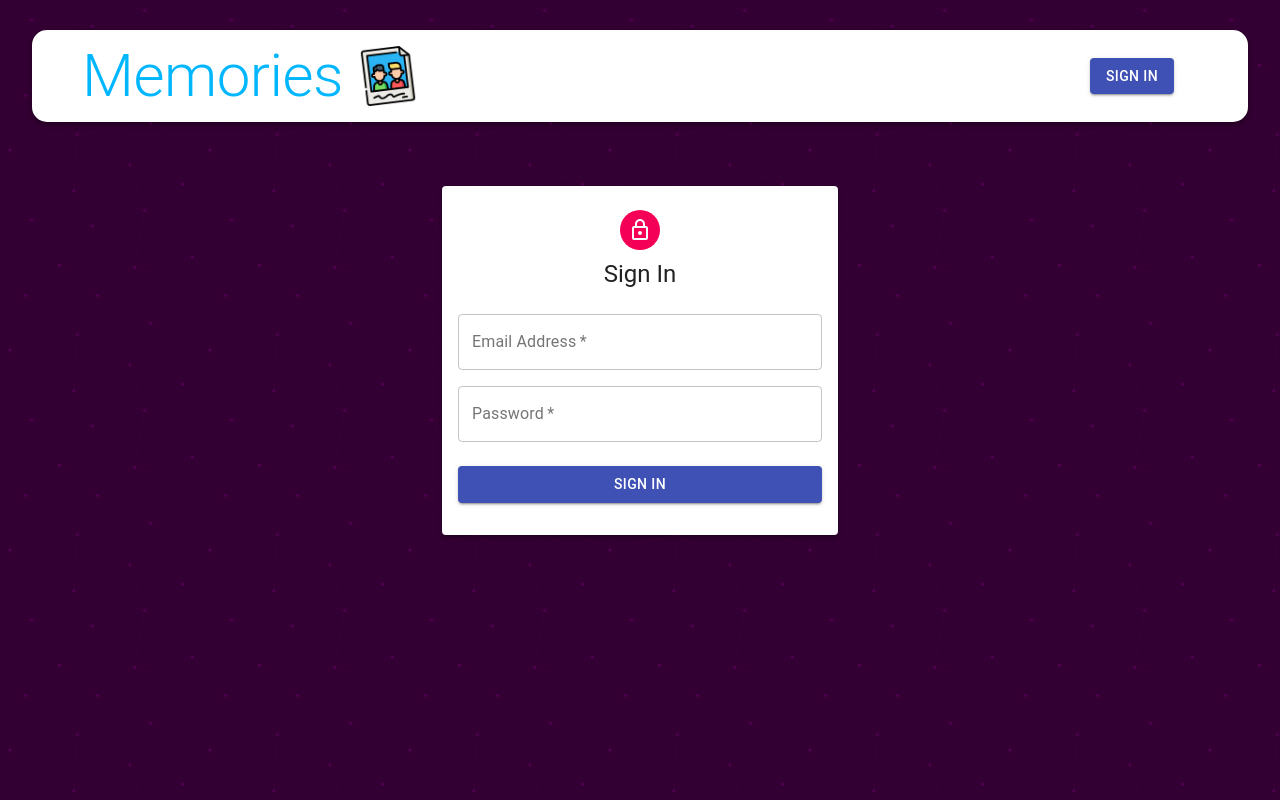
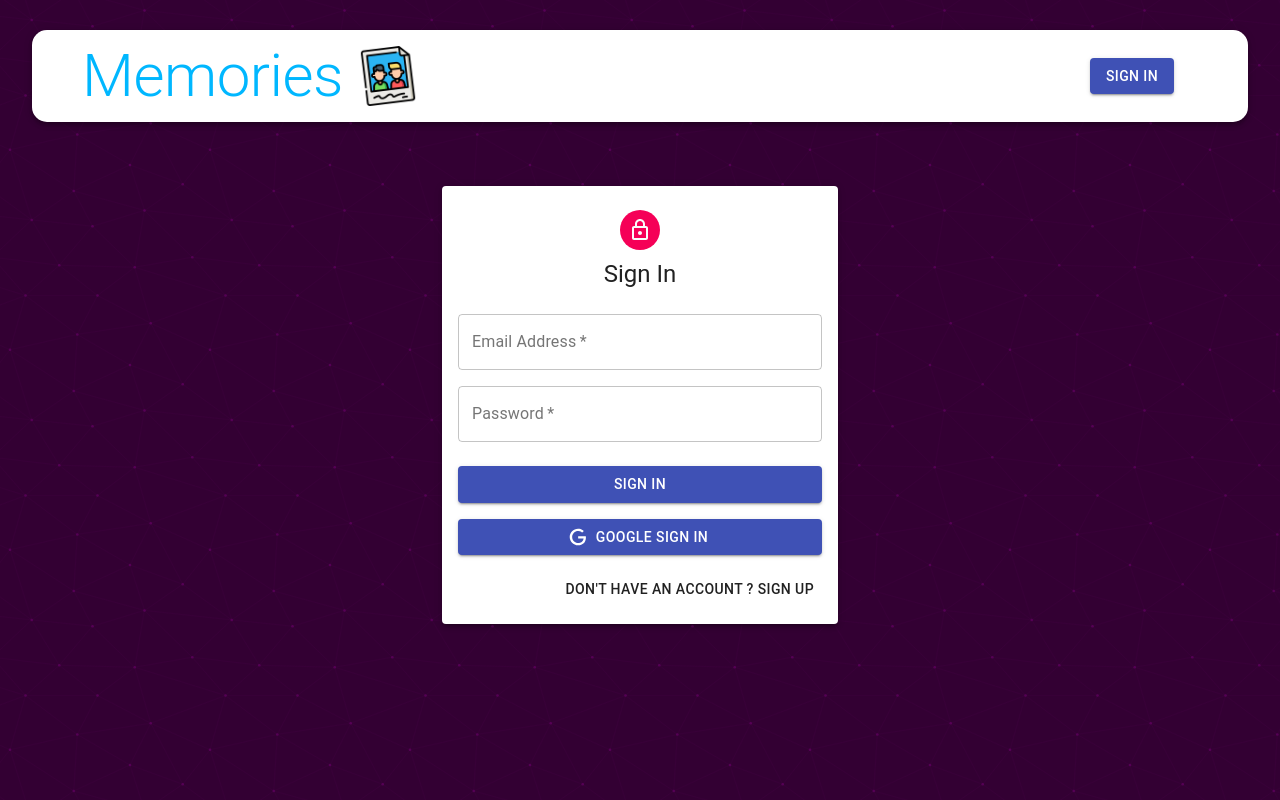
Before and after one commit to tvinnie/memories, a React (Create React App) app in the folder client/: page /auth in a window 1280 px wide. Built offline with nearby package versions, Linux system fonts and the light colour scheme.

Commit message:
added google auth

```diff
--- a/client/package.json
+++ b/client/package.json
@@ -6,11 +6,13 @@
   "dependencies": {
     "@material-ui/core": "^4.12.4",
     "@material-ui/icons": "^4.11.3",
+    "@react-oauth/google": "^0.11.1",
     "@reduxjs/toolkit": "^1.9.5",
     "@testing-library/jest-dom": "^5.17.0",
     "@testing-library/react": "^13.4.0",
     "@testing-library/user-event": "^13.5.0",
     "axios": "^1.4.0",
+    "dotenv": "^16.3.1",
     "moment": "^2.29.4",
     "react": "^18.2.0",
     "react-dom": "^18.2.0",
--- a/client/src/App.js
+++ b/client/src/App.js
@@ -6,9 +6,12 @@
 import Home from './components/Home/Home';
 import Auth from './components/Auth/Auth';
 
+import { GoogleOAuthProvider } from '@react-oauth/google'
+
 function App() {
 
   return (
+    <GoogleOAuthProvider clientId='GOOGLE_CLIENT_ID '>
     <BrowserRouter>
       <Container maxWidth='lg' >
         <NavBar />
@@ -18,6 +21,7 @@
         </Routes>
       </Container>
     </BrowserRouter>
+    </GoogleOAuthProvider>
   );
 }
 
--- a/client/src/components/Auth/Auth.js
+++ b/client/src/components/Auth/Auth.js
@@ -1,16 +1,40 @@
-import React,{useState} from 'react'
+import React, { useState } from 'react'
 import { Avatar, Button, Paper, Grid, Typography, Container, TextField } from '@material-ui/core';
+import { GoogleLogin, useGoogleLogin } from '@react-oauth/google';
 import LockOutlinedIcon from '@material-ui/icons/LockOutlined'
 import useStyles from './styles';
 import Input from './input';
+import Icon from './Icon';
+
+
 
 const Auth = () => {
-    const classes = useStyles();
-    const isSignUp = false
-    const {showPassword, setShowPassWord} = useState(false);
-    const handleShowPassword = () => setShowPassWord((prevShowPassword) => !prevShowPassword)
-    const handleSubmit = () => {}
-    const handleChange = () => {}
+  const classes = useStyles();
+  const [showPassword, setShowPassWord] = useState(false);
+  const [isSignUp, setIsSignUp] = useState(false);
+  const handleShowPassword = () => setShowPassWord((prevShowPassword) => !prevShowPassword);
+  const handleSubmit = () => { };
+  const handleChange = () => { };
+
+  const googleSuccess = async (res) => {
+    console.log(res);
+  };
+
+  const googleFailure = (error) => {
+    console.log(error);
+    console.log('Google Sign In was unsuccessful. Try Again Later');
+  };
+
+  const switchMode = () => {
+    setIsSignUp((prevIsSignUp) => !prevIsSignUp);
+    handleShowPassword(false);
+  }
+
+  // custom google sign in function
+  const googleLogin = useGoogleLogin({
+    onSuccess: googleSuccess => console.log(googleSuccess),
+    // flow:'auth-code'
+  })
 
   return (
     <Container component="main" maxWidth="xs">
@@ -24,18 +48,32 @@
             {
               isSignUp && (
                 <>
-                <Input name='FirstName' label='First Name' handleChange={handleChange} half/>
-                <Input name='LastName' label='Last Name' handleChange={handleChange} half/>
+                  <Input name='FirstName' label='First Name' handleChange={handleChange} half />
+                  <Input name='LastName' label='Last Name' handleChange={handleChange} half />
                 </>
               )
-              }
-              <Input name='email' label='Email Address' handleChange={handleChange} type="email"/>
-              <Input name='password' label='Password' handleChange={handleChange} type={showPassword ? 'text' : 'password'} handleShowPassword = {handleShowPassword}/>
-              {isSignUp && <Input name='confirmPassword' label="Repeat Password" handleChange={handleChange} type='password' />}
+            }
+            <Input name='email' label='Email Address' handleChange={handleChange} type="email" />
+            <Input name='password' label='Password' handleChange={handleChange} type={showPassword ? 'text' : 'password'} handleShowPassword={handleShowPassword} />
+            {isSignUp && <Input name='confirmPassword' label="Repeat Password" handleChange={handleChange} type='password' />}
           </Grid>
+
           <Button type='submit' fullWidth variant='contained' color='primary' className={classes.submit}>
             {isSignUp ? 'Sign Up' : 'Sign In'}
           </Button>
+
+            {/*  custom google sign in button */}
+          <Button className={classes.googleButton} color='primary' fullWidth onClick={() => googleLogin()} startIcon={<Icon />} variant='contained'>
+                Google Sign In
+              </Button>
+
+          <Grid container justifyContent='flex-end'>
+            <Grid item>
+              <Button onClick={switchMode}>{
+                isSignUp ? "Already have an Account ? Sign In" : "Don't have an Account ? Sign Up"
+              }</Button>
+            </Grid>
+          </Grid>
         </form>
       </Paper>
     </Container>
--- /dev/null
+++ b/client/src/components/Auth/Icon.js
@@ -0,0 +1,12 @@
+import React from 'react';
+
+const icon = () => (
+  <svg style={{ width: '20px', height: '20px' }} viewBox="0 0 24 24">
+    <path
+      fill="currentColor"
+      d="M21.35,11.1H12.18V13.83H18.69C18.36,17.64 15.19,19.27 12.19,19.27C8.36,19.27 5,16.25 5,12C5,7.9 8.2,4.73 12.2,4.73C15.29,4.73 17.1,6.7 17.1,6.7L19,4.72C19,4.72 16.56,2 12.1,2C6.42,2 2.03,6.8 2.03,12C2.03,17.05 6.16,22 12.25,22C17.6,22 21.5,18.33 21.5,12.91C21.5,11.76 21.35,11.1 21.35,11.1V11.1Z"
+    />
+  </svg>
+);
+
+export default icon;
--- a/client/src/components/Auth/input.js
+++ b/client/src/components/Auth/input.js
@@ -16,7 +16,7 @@
         label = {label}
         autoFocus = {autoFocus}
         type={type}
-        inputProps={name === 'password' && {
+        InputProps={name === 'password' && {
             endAdorment:(
                 <InputAdornment position='end'>
                     <IconButton onClick={handleShowPassword}>
```
Also changed, not shown: 2 other files (tests, documents, lock files or other folders).
